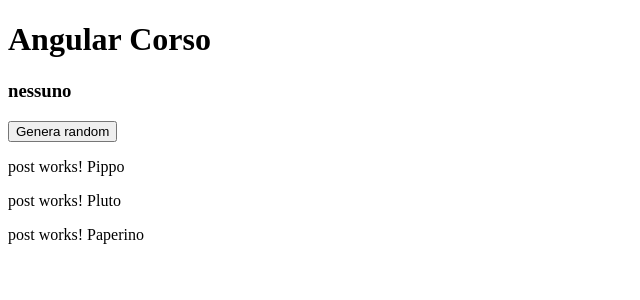
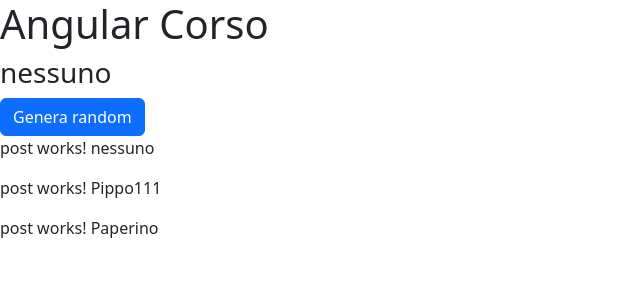
Before and after one commit to ironmanromeo/angular-corso, an Angular app: page / in a window 1280 px wide. Shown: the top 300 px of the page, without its empty margins (0-640 px from the left). Built offline with nearby package versions, Linux system fonts and the light colour scheme.

Commit message:
lezione5

```diff
--- a/angular.json
+++ b/angular.json
@@ -23,7 +23,8 @@
               "src/assets"
             ],
             "styles": [
-              "src/styles.css"
+              "src/styles.css",
+              "./node_modules/bootstrap/dist/css/bootstrap.min.css"
             ],
             "scripts": []
           },
--- a/package.json
+++ b/package.json
@@ -18,6 +18,7 @@
     "@angular/platform-browser": "^14.1.0",
     "@angular/platform-browser-dynamic": "^14.1.0",
     "@angular/router": "^14.1.0",
+    "bootstrap": "^5.2.1",
     "rxjs": "~7.5.0",
     "tslib": "^2.3.0",
     "zone.js": "~0.11.4"
--- a/src/app/app.component.html
+++ b/src/app/app.component.html
@@ -2,10 +2,10 @@
 
 <h3>{{ nomeRandom }}</h3>
 
-<button (click)="onGeneraRandom()">Genera random</button>
+<button class="btn btn-primary" (click)="onGeneraRandom()">Genera random</button>
 
 
 
-<app-post ti="Pippo"></app-post>
-<app-post ti="Pluto"></app-post>
+<app-post [ti]="nomeRandom"></app-post>
+<app-post [ti]="'Pippo'+'111'"></app-post>
 <app-post ti="Paperino"></app-post>
```
Also changed, not shown: 1 other file (tests, documents, lock files or other folders).
